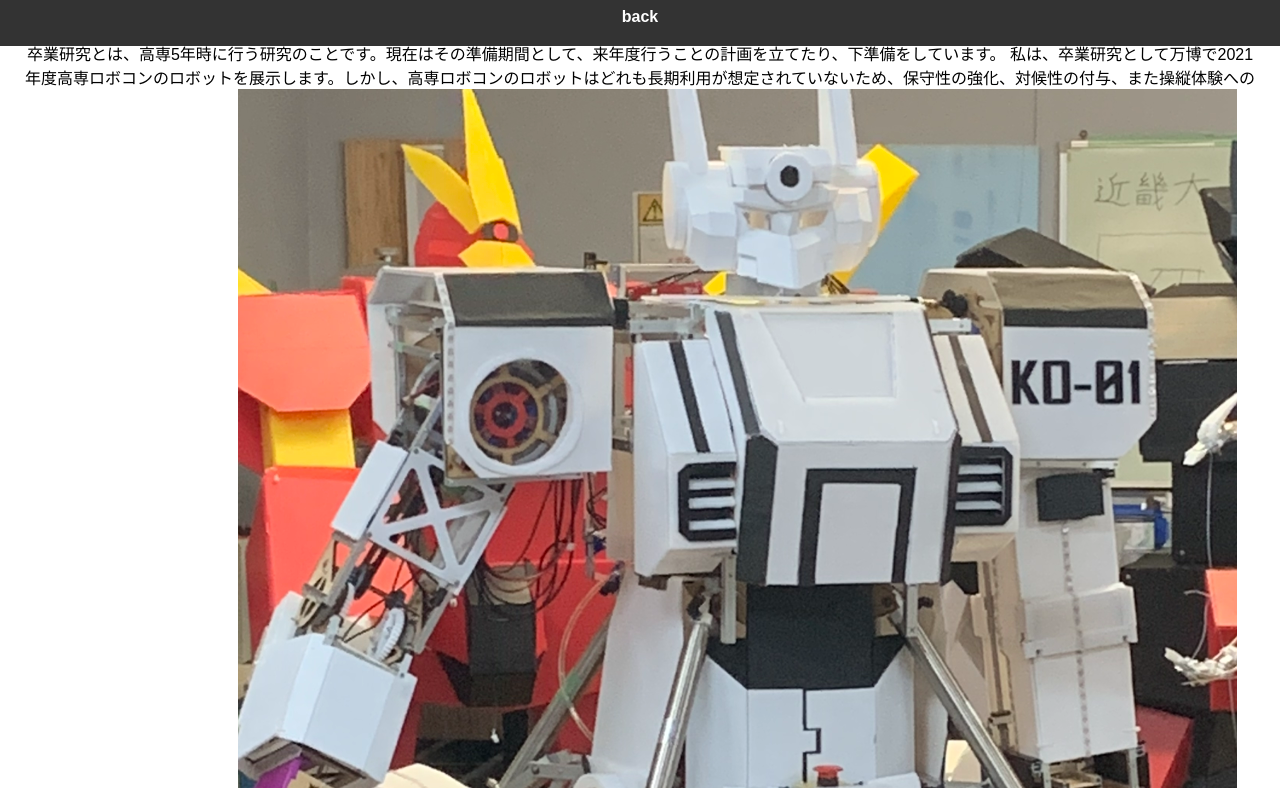
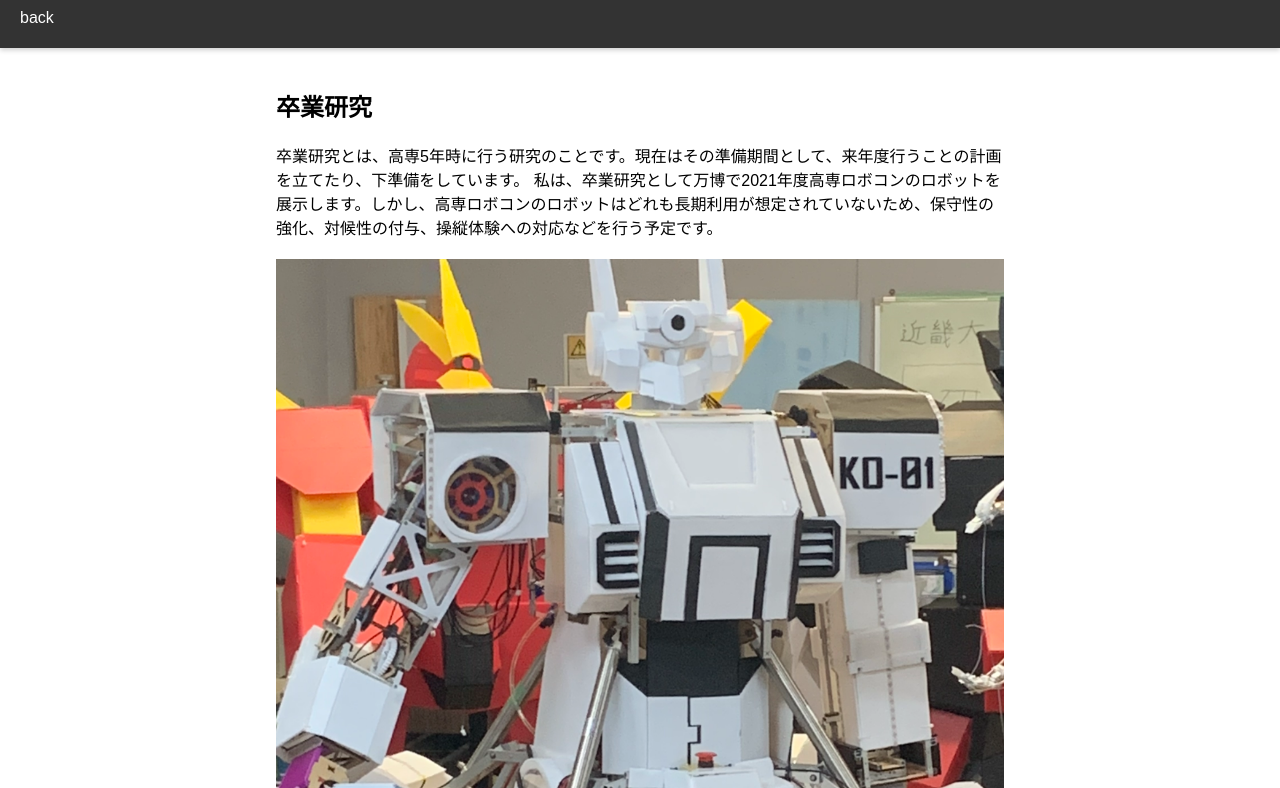
Before and after one commit to aoi-453/portfolio, a plain HTML site: page sotuken.html in a window 1280 px wide. Shown: the part 12-800 px from the top of the page. Drawn offline with Linux system fonts and the light colour scheme.

Commit message:
Add files via upload

```diff
--- a/main.css
+++ b/main.css
@@ -153,6 +153,10 @@ p {
 }
 
 
+.a-container{
+    max-width: 768px;
+    width: 100%;
+    margin: 0 auto;
 
 
 
@@ -205,3 +209,35 @@ p {
     text-decoration: none; /* 下線を消す */
     color: inherit; /* 親要素の文字色を引き継ぐ */
 }
+
+
+
+
+
+/* 画面幅が768px以下の場合 */
+@media (max-width: 768px) {
+    header {
+        display: flex;
+        flex-direction: column; /* ヘッダー内の要素を縦並びに */
+        align-items: center; /* ヘッダー内の要素を中央揃え */
+        padding: 15px 10px; /* 上下の余白を広げる */
+    }
+
+    header a {
+        font-size: 14px; /* リンクのフォントサイズを小さく */
+        padding: 8px 0; /* リンク間の余白を調整 */
+    }
+
+    h1 {
+        font-size: 2rem; /* タイトルを縮小 */
+        margin-top: 100px; /* スクロール位置調整 */
+    }
+
+    h2 {
+        font-size: 1.8rem; /* サブタイトルを縮小 */
+    }
+
+    section {
+        padding: 120px 10px 20px; /* セクションの上下左右の余白を調整 */
+    }
+}
--- a/sotuken.html
+++ b/sotuken.html
@@ -3,21 +3,54 @@
 <head>
     <meta charset="UTF-8">
     <meta name="viewport" content="width=device-width, initial-scale=1.0">
-    <title>卒業研究</title>
-    <link rel="stylesheet" href="main.css"> <!-- CSSファイルへのリンク -->
+    <title>高専ロボコン（2023）</title>
     <style>
+        /* すべての要素のボックスモデルをborder-boxに設定 */
+        * {
+            box-sizing: border-box;
+        }
+
+        /* ページ全体のリセット */
         body {
+            margin: 0;
+            padding: 0;
+            font-family: Arial, sans-serif;
+            overflow-x: hidden; /* 横スクロールを防止 */
+        }
+
+        header {
+            position: fixed;
+            top: 0;
+            left: 0;
+            width: 100%;
+            height: 60px;
+            background-color: #333;
+            color: #fff;
             display: flex;
-            justify-content: center; /* 水平方向に中央配置 */
-            align-items: center; /* 垂直方向に中央配置 */
-            height: 100vh; /* ビューポートの高さを100%に設定 */
-            margin: 0; /* デフォルトのマージンをリセット */
+            align-items: center;
+            padding: 0 20px;
+            box-shadow: 0 2px 5px rgba(0, 0, 0, 0.2);
+            z-index: 1000;
+        }
+
+        header a {
+            color: #fff;
+            text-decoration: none;
+            font-size: 16px;
+        }
+
+        .a-container {
+            max-width: 768px;
+            width: 100%;
+            margin: 0 auto;
+            padding: 80px 20px 20px; /* ヘッダーの高さ分（80px）を上部の余白に */
         }
 
         img {
-            max-width: 100%; /* 画面サイズに合わせて画像サイズを縮小 */
-            max-height: 100%; /* 画面サイズに合わせて画像サイズを縮小 */
-            object-fit: contain; /* 画像のアスペクト比を保ちながらサイズを調整 */
+            max-width: 100%; /* 画像の横幅を画面に合わせる */
+            height: auto; /* アスペクト比を維持 */
+            display: block;
+            margin: 20px 0;
         }
     </style>
 </head>
@@ -28,11 +61,13 @@
 </header>
 
 <section>
+<div class="a-container">
     <h2>卒業研究</h2>
     <p>卒業研究とは、高専5年時に行う研究のことです。現在はその準備期間として、来年度行うことの計画を立てたり、下準備をしています。
-私は、卒業研究として万博で2021年度高専ロボコンのロボットを展示します。しかし、高専ロボコンのロボットはどれも長期利用が想定されていないため、保守性の強化、対候性の付与、また操縦体験への対応などを行う予定です。
+私は、卒業研究として万博で2021年度高専ロボコンのロボットを展示します。しかし、高専ロボコンのロボットはどれも長期利用が想定されていないため、保守性の強化、対候性の付与、操縦体験への対応などを行う予定です。
 
     <img src="sotuken.png" alt="画像1">
+</div>
 </section>
 
 </body>
```
Also changed, not shown: kisoken.html (+44 -10 lines), robo2023.html (+43 -8 lines), robo2024.html (+45 -13 lines), tokuken.html (+44 -9 lines).
